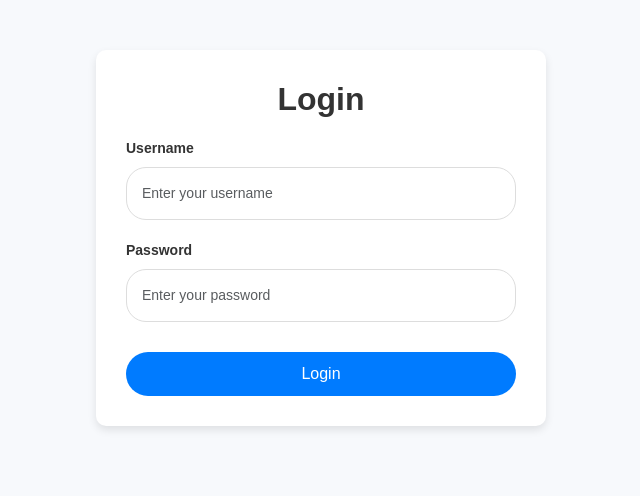
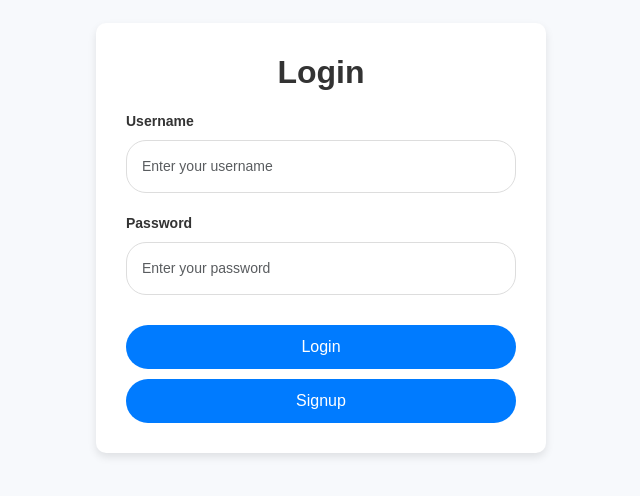
Before and after one commit to alirf2077/web_course_project_Phase2, a React (Create React App) app: page /login in a window 1280 px wide. Shown: the part 162-658 px from the top of the page, without its empty margins (319-959 px from the left). Built offline with nearby package versions, Linux system fonts and the light colour scheme.

Commit message:
fix conflict

```diff
--- a/src/components/Login.js
+++ b/src/components/Login.js
@@ -66,6 +66,7 @@
                         />
                     </div>
                     <button type="submit" className="btn btn-custom w-100">Login</button>
+                    <button type="submit" className="btn btn-custom w-100">Signup</button>
                     {error && <div className="text-danger mt-2">{error}</div>}
                 </form>
             </div>
```
